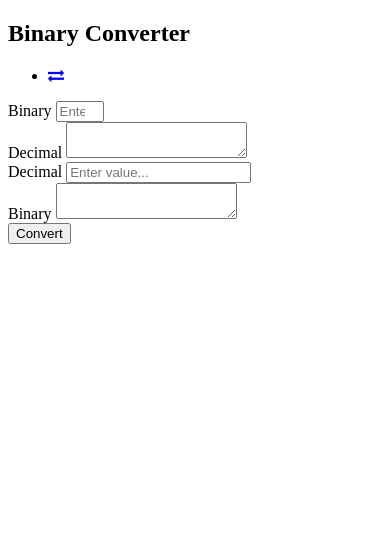
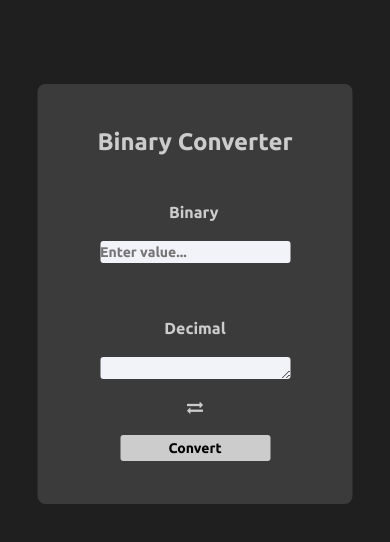
Before and after one commit to renanlisboa/Bin2Dec-Practicing, a website: page src/index.html in a window 390 px wide. Drawn offline with Linux system fonts and the light colour scheme; files whose address does not match are found by name.

Commit message:
refactored code

```diff
--- a/public/main.js
+++ b/public/main.js
@@ -1,15 +1,52 @@
-// Conversion Functiionality
 const convertBtn = document.querySelector('.btn')
 const binaryInput = document.querySelector('.content-box-1 input')
 const decimalOutput = document.querySelector('.content-box-1 textarea')
 const decimalInput = document.querySelector('.hide-content-box-2 input')
 const binaryOutput = document.querySelector('.hide-content-box-2 textarea')
+const toggleBtn = document.querySelector('.exchange-icon .fa')
+const binaryToDecimal = document.querySelector('.content-box-1')
+const decimalToBinary = document.querySelector('.hide-content-box-2')
 
-// Error Messages Functionalities
+// Input Error Events
 binaryInput.addEventListener('input', (e) => {
-  // Maximum 8 Digit Error
   const binDigits = binaryInput.value.length
-  if (binDigits > 8) {
+  binDigits > 8 ? maxDigitsError() : notBinaryError()
+})
+
+// Binary to Decimal Conversion
+convertBtn.addEventListener('click', (e) => {
+  const binaryValue = binaryInput.value || 0
+  const resultDec = parseInt(binaryValue, 2).toString(10)
+  decimalOutput.value = resultDec
+  binaryInput.value = ''
+})
+
+// Decimal to Binary Conversion
+convertBtn.addEventListener('click', (e) => {
+  const decimalValue = decimalInput.value || 0
+  if (decimalValue < 0) {
+    notNaturalNumberError()
+  } else {
+    const resultBin = parseInt(decimalValue, 10).toString(2)
+    binaryOutput.value = resultBin
+    decimalInput.value = ''
+  }
+})
+
+// Toggle Button Functionality
+toggleBtn.addEventListener('click', (e) => {
+  // console.log('clicked')
+  decimalOutput.value = ''
+  binaryOutput.value = ''
+
+  binaryToDecimal.classList.toggle('hide')
+  decimalToBinary.classList.toggle('content-box-2')
+})
+
+
+
+// Functions
+function maxDigitsError() {
   const span = document.createElement('span')
   const errorMsg = document.createTextNode('8 digits max!')
 
@@ -22,13 +59,14 @@ binaryInput.addEventListener('input', (e) => {
   setTimeout(() => {
     document.querySelector('.content-boxes').removeChild(span)
   }, 2000)
-  } else {
-    // Not a Binary Number Error
+}
+
+function notBinaryError() {
   const binaryValue = binaryInput.value
+  const binDigits = binaryInput.value.length
   const binInpSplit = binaryValue.split("", binDigits)
   const binInpFilter = binInpSplit.filter(binInpSplit => binInpSplit != 0 && binInpSplit != 1)
   // console.log(binInpFilter)
-
   if (binInpFilter.length > 0) {
     const span = document.createElement('span')
     const errorMsg = document.createTextNode('Not a binary!')
@@ -44,36 +82,18 @@ binaryInput.addEventListener('input', (e) => {
     }, 2000)
   }
 }
-})
 
-// Binary to Decimal Conversion
-convertBtn.addEventListener('click', (e) => {
-  const binaryValue = binaryInput.value
-  const resultDec = parseInt(binaryValue, 2).toString(10)
+function notNaturalNumberError() {
+    const span = document.createElement('span')
+    const errorMsg = document.createTextNode('Enter a natural number!')
 
-  decimalOutput.value = resultDec
-  binaryInput.value = ''
-})
+    span.appendChild(errorMsg)
+    span.classList.add('error-msg')
+    document.querySelector('.content-boxes').appendChild(span)
 
-// Decimal to Binary Conversion
-convertBtn.addEventListener('click', (e) => {
-  const decimalValue = decimalInput.value
-  const resultBin = parseInt(decimalValue, 10).toString(2)
+    decimalInput.value = ''
 
-  binaryOutput.value = resultBin
-  decimalInput.value = ''
-})
-
-// Toggle Button Functionality
-const toggleBtn = document.querySelector('.exchange, a')
-const binaryToDecimal = document.querySelector('.content-box-1')
-const decimalToBinary = document.querySelector('.hide-content-box-2')
-
-toggleBtn.addEventListener('click', (e) => {
-  // console.log('clicked')
-  decimalOutput.value = ''
-  binaryOutput.value = ''
-
-  binaryToDecimal.classList.toggle('hide')
-  decimalToBinary.classList.toggle('content-box-2')
-})
+    setTimeout(() => {
+      document.querySelector('.content-boxes').removeChild(span)
+    }, 2000)
+}
--- /dev/null
+++ b/public/styles/global.css
@@ -0,0 +1,38 @@
+/* Global Styles */
+* {
+  margin: 0;
+  padding: 0;
+  box-sizing: border-box;
+}
+
+*, button, input {
+  font-family: 'Ubuntu', sans-serif;
+  border: 0;
+  outline: 0;
+}
+
+h2, p, a {
+  text-decoration: none;
+  color: #ccc;
+  font-weight: bold;
+}
+
+a:hover {
+  color: #AAAAF4;
+}
+
+.btn:hover {
+  background-color: #AAAAF4;
+  color: #fff;
+  cursor: pointer;
+}
+
+ul li {
+  list-style: none;
+}
+
+html, body {
+  height: 100%;
+  font-family: 'Ubuntu', sans-serif;
+  background-color: #1f1f1f;
+}
--- /dev/null
+++ b/public/styles/main.css
@@ -0,0 +1,158 @@
+/* Homepage */
+#page-bg {
+  background-color: #1f1f1f;
+  height: 100vh;
+  position: relative;
+}
+
+.main-box {
+  position: absolute;
+  top: 10%;
+  left: 50%;
+  transform: translateX(-50%);
+  background-color: #3b3b3b;
+  padding: 32px;
+  border-radius: 8px;
+  width: 595px;
+  height: 280px;
+}
+
+#page-bg .container {
+  display: flex;
+  flex-direction: column;
+  align-items: center;
+  justify-content: space-evenly;
+  height: 100%;
+}
+
+.exchange-icon .fa {
+  text-decoration: none;
+  color: #ccc;
+  font-weight: 500;
+  cursor: pointer;
+}
+
+.exchange-icon .fa:hover {
+  color: #AAAAF4;
+}
+
+#page-bg .container .header-box {
+  display: flex;
+  align-items: center;
+  justify-content: space-between;
+  width: 495px;
+}
+
+#page-bg .container .content-boxes {
+  display: flex;
+  flex-direction: column;
+  align-items: center;
+  justify-content: center;
+}
+
+#page-bg .container .content-box-1 {
+  display: flex;
+  align-items: center;
+  justify-content: space-between;
+}
+
+#page-bg .container .content-box-2 {
+  display: flex;
+  align-items: center;
+  justify-content: space-between;
+  position: fixed;
+  top: 90px;
+}
+
+.container .binary-content {
+  display: flex;
+  align-items: center;
+  justify-content: space-between;
+  width: 270px;
+  height: 62px;
+  padding: 20px;
+  margin-top: 16px;
+}
+
+.container .decimal-content {
+  display: flex;
+  align-items: center;
+  justify-content: space-between;
+  width: 270px;
+  height: 62px;
+  padding: 20px;
+  margin-top: 16px;
+}
+
+.binary-content label, .decimal-content label {
+  text-decoration: none;
+  color: #ccc;
+  font-weight: bold;
+  padding-right: 18px;
+}
+
+.binary-content input, .decimal-content input  {
+  width: 150px;
+  height: 22px;
+  border-radius: 3px;
+  background-color: #F2F2F9;
+  color: #000;
+  font-size: 14px;
+  font-weight: 600;
+}
+
+.binary-output, .decimal-output {
+  width: 150px;
+  height: 22px;
+  border-radius: 3px;
+  background-color: #F2F2F9;
+  color: #000;
+  font-size: 14px;
+  font-weight: 600;
+  line-height: 1.6em;
+}
+
+#page-bg .container .converter-button {
+  display: flex;
+  align-items: center;
+  justify-content: flex-end;
+  width: 505px;
+  margin-top: 24px;
+}
+
+.converter-button {
+  display: flex;
+  flex-direction: column;
+  align-items: center;
+  justify-content: space-between;
+}
+
+.converter-button button {
+  align-self: flex-end;
+  justify-self: flex-end;
+  width: 150px;
+  height: 26px;
+  border-radius: 3px;
+  background-color: #ccc;
+  font-size: 14px;
+  font-weight: bold;
+  text-align: center;
+}
+
+.error-msg {
+  display: flex;
+  align-self: flex-start;
+  justify-self: flex-start;
+  font-size: 13px;
+  color: rgb(219, 91, 91);
+  margin-left: 102px;
+  line-height: 0;
+}
+
+.hide {
+  visibility: collapse;
+}
+
+.hide-content-box-2 {
+  display: none;
+}
--- /dev/null
+++ b/public/styles/responsive.css
@@ -0,0 +1,75 @@
+/* Media Queries */
+@media (max-width: 565px) {
+  .main-box {
+    width: 315px;
+    height: 420px;
+  }
+
+  #page-bg .container .header-box {
+    justify-content: center;
+    width: 315px;
+  }
+
+  .header-box .toggle-button {
+    position: fixed;
+    bottom: 88px;
+    left: 50%;
+    transform: translateX(-50%);
+  }
+
+  #page-bg .container .content-box-1 {
+    flex-direction: column;
+    width: 315px;
+  }
+
+  .container .binary-content {
+    flex-direction: column;
+    width: 315px;
+    height: 100px;
+  }
+
+  .container .decimal-content {
+    flex-direction: column;
+    width: 315px;
+    height: 100px;
+  }
+
+  .content-boxes .binary-content label {
+    padding-right: 14px;
+  }
+
+  .content-boxes .decimal-content label {
+    padding: 0;
+  }
+
+  .binary-content input, .decimal-content input {
+    width: 190px;
+  }
+
+  .binary-output, .decimal-output {
+    width: 190px;
+  }
+
+  #page-bg .container .content-box-2 {
+    flex-direction: column;
+    top: 83px;
+  }
+
+  #page-bg .container .converter-button {
+    justify-content: space-around;
+    width: 315px;
+  }
+
+  .converter-button button {
+    align-self: center;
+    justify-self: center;
+    width: 150px;
+    height: 26px;
+  }
+
+  .error-msg {
+    position: fixed;
+    top: 196px;
+    left: -38px;
+  }
+}
--- a/src/index.html
+++ b/src/index.html
@@ -6,7 +6,9 @@
   <title>Binary Converter</title>
   <link href="https://fonts.googleapis.com/css2?family=Ubuntu:wght@300;400;500;700&display=swap" rel="stylesheet">
   <link href="https://stackpath.bootstrapcdn.com/font-awesome/4.7.0/css/font-awesome.min.css" rel="stylesheet">
-  <link rel="stylesheet" href="main.css">
+  <link rel="stylesheet" href="/styles/global.css">
+  <link rel="stylesheet" href="/styles/main.css">
+  <link rel="stylesheet" href="/styles/responsive.css">
 </head>
 <body>
   <div id="page-bg">
@@ -17,11 +19,9 @@
           <div class="toggle-button">
             <ul>
               <li>
-                <a href="#">
-                  <div class="exchange-icon">
-                    <i class="fa fa-exchange" aria-hidden="true"></i>
-                  </div>
-                </a>
+                <div class="exchange-icon">
+                  <i class="fa fa-exchange" aria-hidden="true"></i>
+                </div>
               </li>
             </ul>
           </div>
@@ -29,7 +29,7 @@
         <div class="content-boxes">
           <div class="content-box-1">
             <div class="binary-content">
-              <label for="Binary">Binary</label>
+              <label for="Binary">&nbsp;&nbsp; Binary</label>
               <input type="number" min="0" max="1" name="binary" placeholder="Enter value...">
             </div>
             <div class="decimal-content">
@@ -44,7 +44,7 @@
               <input type="number" min="0" name="decimal" placeholder="Enter value...">
             </div>
             <div class="binary-content">
-              <label for="Binary">Binary</label>
+              <label for="Binary">&nbsp;&nbsp; Binary</label>
               <textarea class="binary-output"></textarea>
               <!-- <div class="binary-output"></div> -->
             </div>
```
Lines whose indentation alone changed are shown as unchanged.
